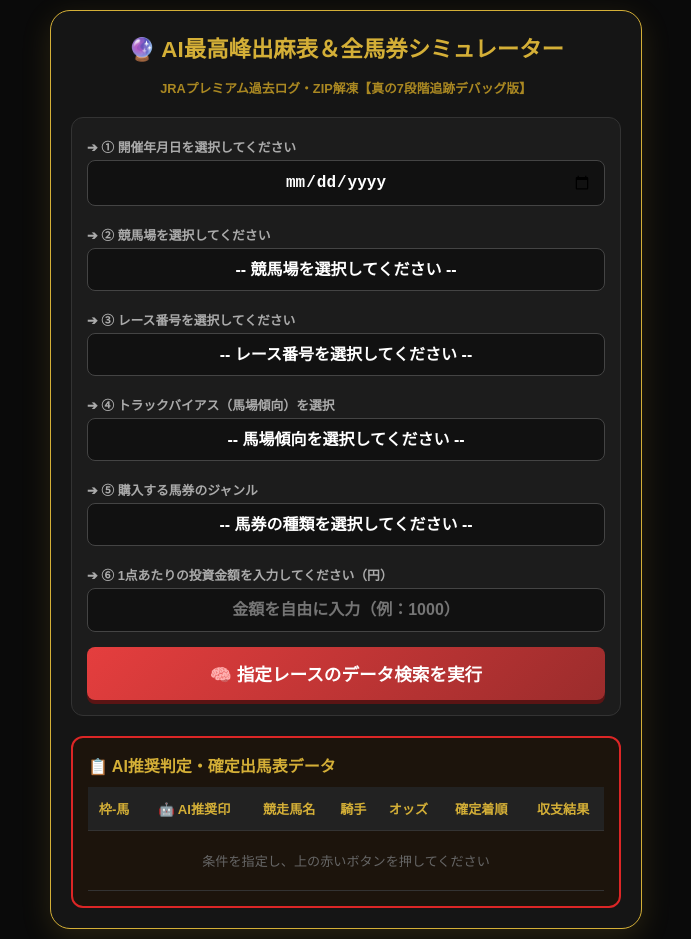
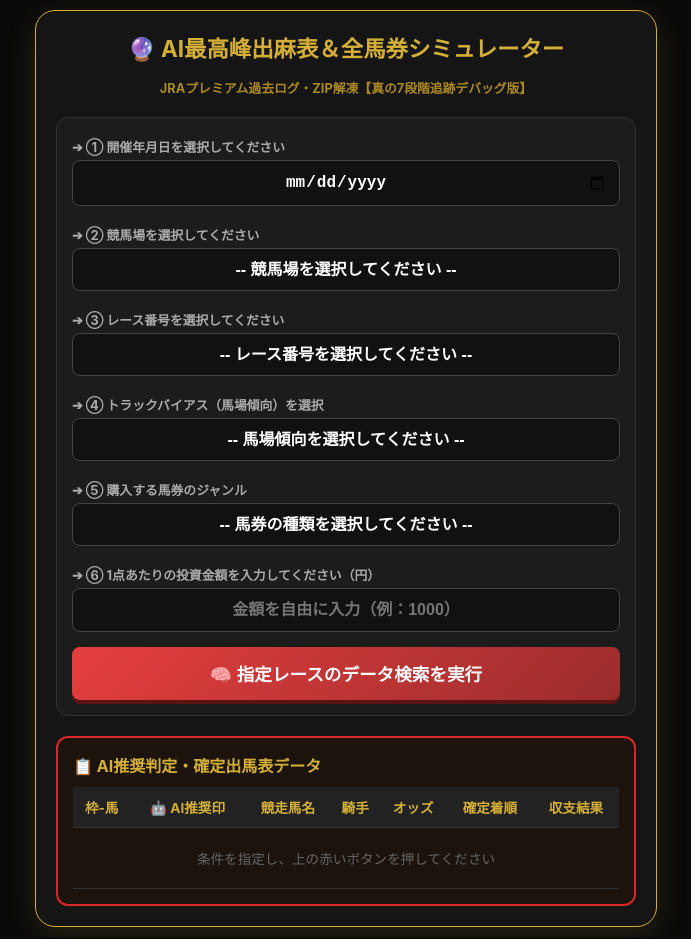
Before and after one commit to 5rt7y68kdf-maker/keiba-premium, a plain HTML site: page index.html in a window 1280 px wide. Shown: the whole page, without its empty margins (294-985 px from the left). Drawn offline with nearby package versions, Linux system fonts and the light colour scheme.

Commit message:
Update font family and adjust CSS styles

```diff
--- a/style.css
+++ b/style.css
@@ -1,5 +1,5 @@
 body {
-    font-family: sans-serif;
+    font-family: -apple-system, BlinkMacSystemFont, "Segoe UI", Roboto, "Helvetica Neue", Arial, sans-serif;
     background-color: #0a0a0a;
     color: #dddddd;
     margin: 0;
@@ -8,7 +8,7 @@
 }
 
 .container {
-    max-width: 550px;
+    max-width: 580px;
     margin: 0 auto;
     background: #151515;
     padding: 20px;
@@ -69,6 +69,7 @@
     border-radius: 8px;
     cursor: pointer;
     box-shadow: 0 4px 0 #5b1414;
+    transition: background 0.2s, transform 0.1s;
 }
 
 .btn-predict:active {
@@ -112,13 +113,13 @@
 table {
     width: 100%;
     border-collapse: collapse;
-    font-size: 0.82rem;
+    font-size: 0.85rem;
     margin-top: 5px;
     color: #ddd;
 }
 
 th, td {
-    padding: 12px 4px;
+    padding: 10px 4px;
     border-bottom: 1px solid #333;
     text-align: center;
 }
```
